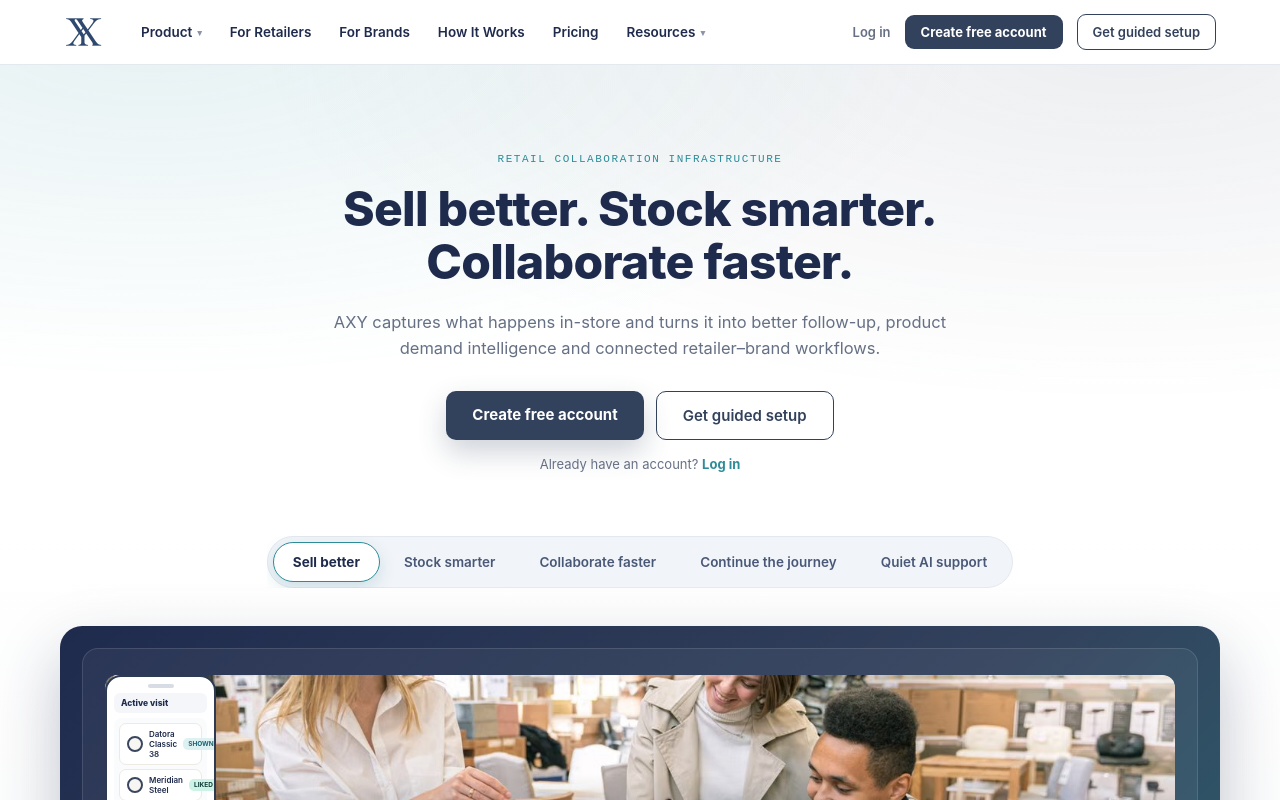
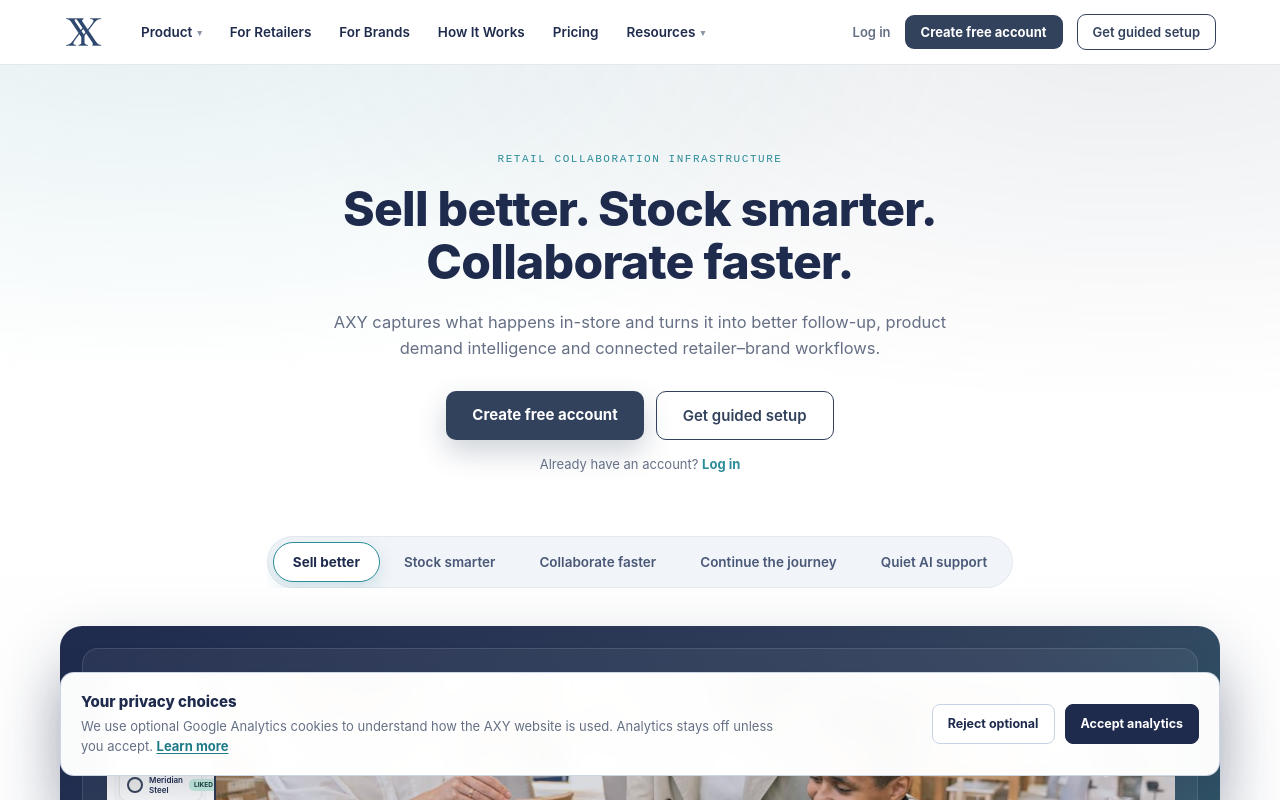
Before and after one commit to AXY-Jure/AXY-Jure.github.io, a Next.js app: page / in a window 1280 px wide. Shown: the top 800 px of the page. Built offline with nearby package versions, Linux system fonts and the light colour scheme.

Commit message:
Add consent-gated GA4 analytics

```diff
--- a/app/globals.css
+++ b/app/globals.css
@@ -6,3 +6,44 @@
 button, input, select, textarea { font: inherit; }
 button, [role="button"] { touch-action: manipulation; }
 :focus-visible { outline: 3px solid rgba(44, 140, 153, 0.4); outline-offset: 3px; }
+
+.axy-cookie-banner {
+  position: fixed;
+  z-index: 1000;
+  left: 24px;
+  right: 24px;
+  bottom: 24px;
+  max-width: 1160px;
+  margin: 0 auto;
+  display: flex;
+  align-items: center;
+  justify-content: space-between;
+  gap: 28px;
+  padding: 19px 20px;
+  border: 1px solid rgba(201, 210, 228, 0.9);
+  border-radius: 14px;
+  background: rgba(255, 255, 255, 0.98);
+  box-shadow: 0 18px 48px rgba(31, 43, 77, 0.2);
+  backdrop-filter: blur(14px);
+}
+
+.axy-cookie-copy { max-width: 700px; }
+.axy-cookie-title { color: #1F2B4D; font-size: 15px; font-weight: 800; }
+.axy-cookie-copy p { margin: 5px 0 0; color: #667085; font-size: 13px; line-height: 1.55; }
+.axy-cookie-copy a { color: #1F7A87; font-weight: 700; text-decoration: underline; text-underline-offset: 2px; }
+.axy-cookie-actions { display: flex; align-items: center; gap: 10px; flex: none; }
+.axy-cookie-actions button { min-height: 40px; padding: 9px 15px; border-radius: 8px; font-size: 12.5px; font-weight: 750; cursor: pointer; }
+.axy-cookie-reject { border: 1px solid #C9D2E4; background: #fff; color: #1F2B4D; }
+.axy-cookie-accept { border: 1px solid #1F2B4D; background: #1F2B4D; color: #fff; }
+.axy-cookie-reject:hover { border-color: #2C8C99; }
+.axy-cookie-accept:hover { background: #2C8C99; border-color: #2C8C99; }
+
+@media (max-width: 720px) {
+  .axy-cookie-banner { left: 12px; right: 12px; bottom: 12px; align-items: stretch; flex-direction: column; gap: 15px; padding: 17px; }
+  .axy-cookie-actions { display: grid; grid-template-columns: 1fr 1fr; }
+  .axy-cookie-actions button { width: 100%; }
+}
+
+@media (max-width: 420px) {
+  .axy-cookie-actions { grid-template-columns: 1fr; }
+}
```
